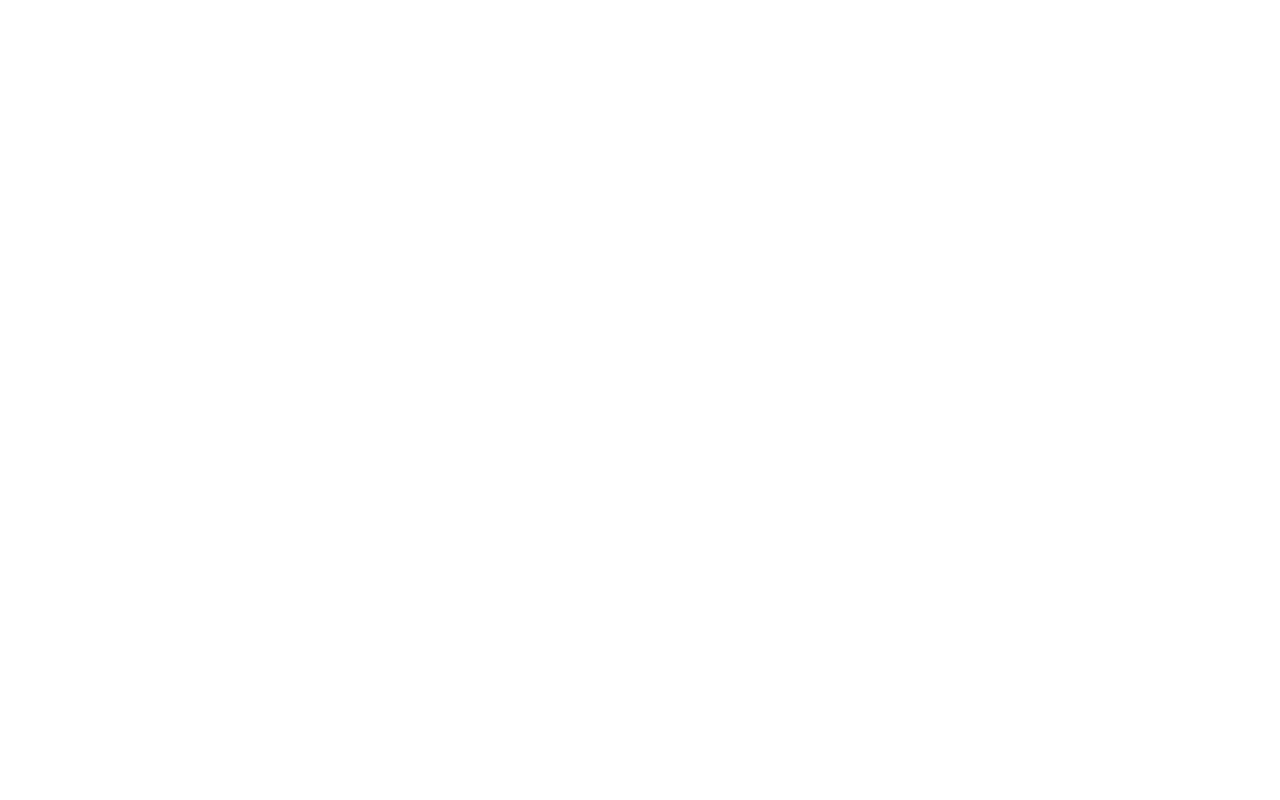
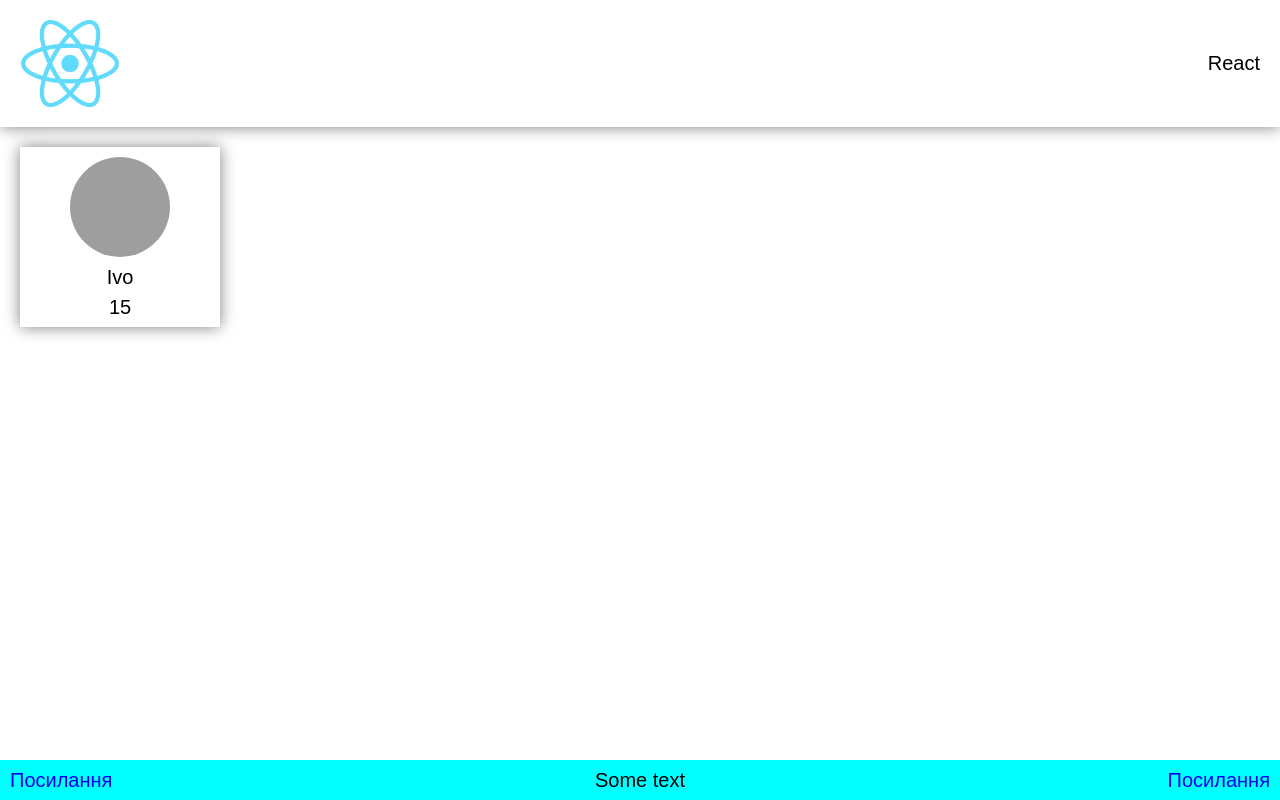
Before and after one commit to ArtyomHloba/react-intro, a plain HTML site: page index.html in a window 1280 px wide. Drawn offline with nearby package versions, Linux system fonts and the light colour scheme; grey boxes are pictures that could not be loaded.

Commit message:
Add userCard

```diff
--- a/index.html
+++ b/index.html
@@ -4,8 +4,14 @@
     <meta charset="UTF-8">
     <meta name="viewport" content="width=device-width, initial-scale=1.0">
     <title>Document</title>
+    <script crossorigin src="https://unpkg.com/react@18/umd/react.development.js"></script>
+    <script crossorigin src="https://unpkg.com/react-dom@18/umd/react-dom.development.js"></script>
+    <script src="https://unpkg.com/@babel/standalone/babel.min.js"></script>
+    <script defer type="text/babel" src="./index.js"></script>
+    <link rel="stylesheet" href="reset.css">
+    <link rel="stylesheet" href="./style.css">
 </head>
 <body>
-
+    <div id="root"></div>
 </body>
 </html>
--- a/index.js
+++ b/index.js
@@ -0,0 +1,56 @@
+'use strict'
+
+const roodEl = document.getElementById('root');
+const root = ReactDOM.createRoot(roodEl);
+
+root.render(<App/>);
+
+function App(){
+    return (
+    <>
+        <Header/>
+        <main>
+            <UserCard/>
+        </main>
+        <Footer/>
+    </>
+    );
+}
+
+function UserCard (){
+    const user = {
+        name: "Ivo",
+        age: 15,
+        isMale: false,
+        imgSrc: "https://images.unsplash.com/photo-1494790108377-be9c29b29330?ixlib=rb-4.0.3&ixid=M3wxMjA3fDB8MHxzZWFyY2h8Mnx8dXNlciUyMHByb2ZpbGV8ZW58MHx8MHx8fDA%3D&w=1000&q=80",
+      };
+      return(
+        <article className="userCard">
+            <img className="userImg" src={user.imgSrc} alt={user.name}/>
+            <h2 className="userName" >{user.name}</h2>
+            <p className="userAge">{user.age}</p>
+        </article>
+      );
+}
+
+function Header (){
+    return <header className = 'pageHeader'>
+        <img
+           src="./img/React-icon.png"
+           alt="logo"
+           className ="imgLogo"
+        >
+        </img>
+        <h1>React</h1>
+    </header>
+}
+
+function Footer (){
+    return (
+        <footer className = "pageFooter">
+            <a href="#">Посилання</a>
+            <p>Some text</p>
+            <a href="#">Посилання</a>
+        </footer>
+    );
+}
--- /dev/null
+++ b/reset.css
@@ -0,0 +1,48 @@
+/* http://meyerweb.com/eric/tools/css/reset/
+   v2.0 | 20110126
+   License: none (public domain)
+*/
+
+html, body, div, span, applet, object, iframe,
+h1, h2, h3, h4, h5, h6, p, blockquote, pre,
+a, abbr, acronym, address, big, cite, code,
+del, dfn, em, img, ins, kbd, q, s, samp,
+small, strike, strong, sub, sup, tt, var,
+b, u, i, center,
+dl, dt, dd, ol, ul, li,
+fieldset, form, label, legend,
+table, caption, tbody, tfoot, thead, tr, th, td,
+article, aside, canvas, details, embed,
+figure, figcaption, footer, header, hgroup,
+menu, nav, output, ruby, section, summary,
+time, mark, audio, video {
+	margin: 0;
+	padding: 0;
+	border: 0;
+	font-size: 100%;
+	font: inherit;
+	vertical-align: baseline;
+}
+/* HTML5 display-role reset for older browsers */
+article, aside, details, figcaption, figure,
+footer, header, hgroup, menu, nav, section {
+	display: block;
+}
+body {
+	line-height: 1;
+}
+ol, ul {
+	list-style: none;
+}
+blockquote, q {
+	quotes: none;
+}
+blockquote:before, blockquote:after,
+q:before, q:after {
+	content: '';
+	content: none;
+}
+table {
+	border-collapse: collapse;
+	border-spacing: 0;
+}
--- /dev/null
+++ b/style.css
@@ -0,0 +1,64 @@
+* {
+    box-sizing: border-box;
+}
+
+a{
+    text-decoration: none;
+}
+
+#root{
+    display: flex;
+    flex-direction: column;
+    min-height: 100vh;
+}
+
+body{
+    font-family: sans-serif;
+    font-size: 20px;
+
+}
+
+.pageHeader{
+    display: flex;
+    justify-content: space-between;
+    align-items: center;
+    gap: 10px;
+    padding: 20px;
+    box-shadow: 0 0 15px gray;
+}
+
+.imgLogo{
+    width: 100px;
+    object-fit: cover;
+}
+
+.pageFooter{
+    display: flex;
+    justify-content: space-between;
+    padding: 10px;
+    gap: 10px;
+    background-color:aqua;
+    color: black;
+    margin-top: auto;
+}
+
+.userCard{
+    display: flex;
+    flex-direction: column;
+    box-shadow: 0 0 15px gray;
+    max-width: 200px;
+    min-width: 150px;
+    width: 100%;
+    gap: 10px;
+    padding: 10px;
+    align-items: center;
+
+    margin: 20px;
+}
+
+.userImg{
+    height: 100px;
+    width: 100px;
+    object-fit: cover;
+    border-radius: 50%;
+}
```
Also changed, not shown: img/React-icon.png (added).
